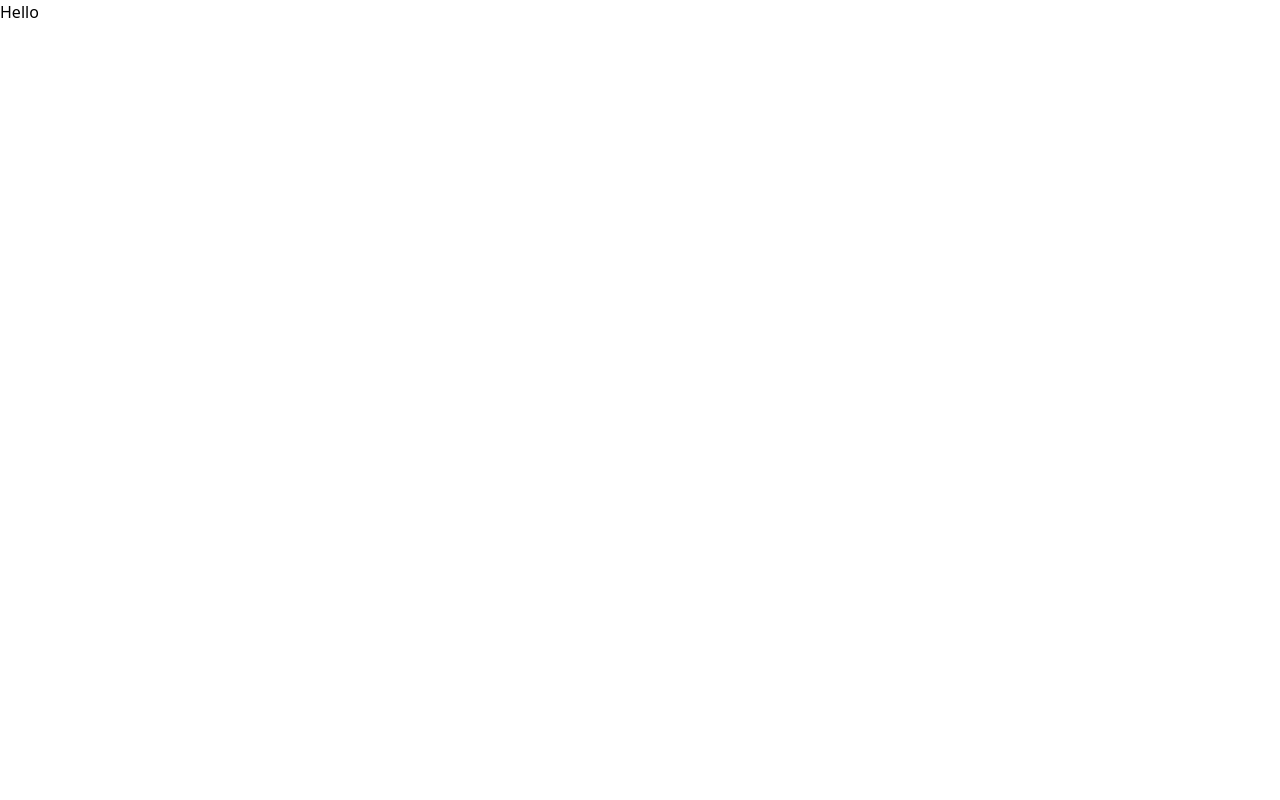
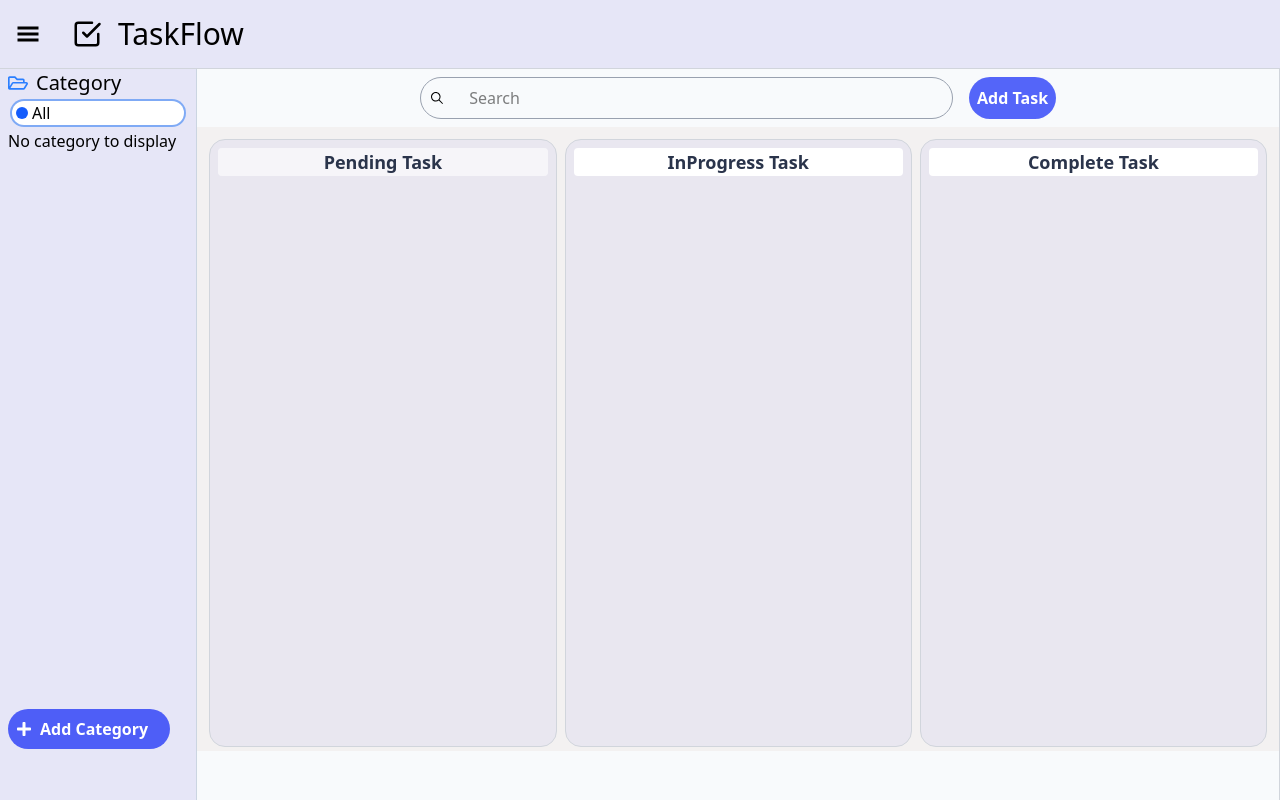
Before and after one commit to Vandana6261/todo-taskflow, a React app in the folder frontend/: page /dashboard in a window 1280 px wide. Built offline with nearby package versions, Linux system fonts and the light colour scheme; the HTML template or start-up script is replaced by a standard one.

Commit message:
refactor:- store token in local storage instead of cookies

```diff
--- a/frontend/src/hooks/useTodo.js
+++ b/frontend/src/hooks/useTodo.js
@@ -16,7 +16,7 @@ export function useTodo() {
     console.log("loadTodo called")
     setLoading(true);
     try {
-      const token = getToken("token")
+      const token = await agetToken();
       console.log(token)
       const response = await fetch("http://localhost:5000/api/todo/getTodo", {
         method: "GET",
@@ -49,7 +49,7 @@ export function useTodo() {
   async function loadCat() {
     console.log("loadCat called")
     try {
-      const token = getToken("token");
+      const token = await getToken();
       const response = await fetch("http://localhost:5000/api/todo/getCat", {
         method: "GET",
         headers: {
@@ -75,11 +75,13 @@ export function useTodo() {
 
   async function addTask(task) {
     try {
+      const token = await getToken();
       console.log("addTask called");
       const response = await fetch("http://localhost:5000/api/todo", {
         method: "POST",
         headers: {
           "Content-Type": "application/json",
+          "Authorization": `Bearer ${token}`
         },
         body: JSON.stringify(task),
       });
@@ -236,7 +238,7 @@ export function useTodo() {
         const token = loginResponse.token;
         setUserData(loginResponse.user);
         console.log(loginResponse, 220);
-        document.cookie = `token=${token}; path=/; max-age:86400`;
+        localStorage.setItem("token", JSON.stringify(token))
         return { success: true };
       }
       else
@@ -268,7 +270,8 @@ export function useTodo() {
         const token = loginResponse.token;
         setUserData(loginResponse.user);
 
-        document.cookie = `token=${token}; path="/"; max-age:86400`;
+        // document.cookie = `token=${token}; path="/"; max-age:86400`;
+        await localStorage.setItem("token", JSON.stringify(token))
         return { success: true };
       }
       else
@@ -296,16 +299,7 @@ export function useTodo() {
 
   function getToken(name) {           // name = "token"
     console.log("GetToken called");
-    const cookieString = document.cookie;     // get all cookies in string
-    const cookies = cookieString.split("; ");
-    for(let cookie of cookies)
-    {
-      // console.log(cookie);
-      const [key, value] = cookie.split("=");
-
-      if(key === name) return value;
-    }
-    return null;
+    const token = JSON.parse(localStorage.getItem("token")) || [];
   }
 
   return {
--- a/frontend/src/pages/Dashboard.jsx
+++ b/frontend/src/pages/Dashboard.jsx
@@ -8,20 +8,9 @@ import { GiHamburgerMenu } from "react-icons/gi";
 import { FiCheckSquare } from "react-icons/fi";
 
 export async function loadProfile({ request }) {
-  const cookieHeader = request.headers.get("cookie");
 
-  let token = 3;
+  let token = JSON.parse(localStorage.getItem("token")) || {}
 
-  if (cookieHeader) {
-    const cookies = cookieHeader.split("; ");
-
-    for (let cookie of cookies) {
-      const [key, value] = cookie.split("=");
-      if (key === "token") {
-        token = value;
-      }
-    }
-  }
 
   console.log("Token:", token);
 
@@ -37,7 +26,35 @@ function Dashboard() {
 
   return (
      <>
-      <h2>Hello</h2>
+      {/* <h2>Hello</h2> */}
+      <div className='max-w-[1400px] mx-auto h-screen flex flex-col bg-[#c7c7ee71]'>
+        {/* previous ui-bg :- e0e5ebd2 */}
+        {/* header */}
+        <header className='flex justify-start items-center h-auto p-4 border-b border-gray-300 gap-8'>
+          <span className='text-2xl'>
+            <GiHamburgerMenu />
+          </span>
+          <div className='flex items-center gap-4 text-3xl '>
+            <span>
+              <FiCheckSquare />
+            </span>
+            <h2>TaskFlow</h2>
+          </div>
+        </header>
+
+        <div className='flex flex-1 items-center overflow-hidden'>
+          {/* category */}
+          <aside className='flex-1 border-r border-[#CBD5E1] px-2 h-full '>
+            <Category />
+          </aside>
+
+          {/* main */}
+          <main className='flex-6 border-r border-gray-300 h-full '>
+            <TaskList />
+          </main>
+        </div>
+
+      </div>
     </>
   )
 }
```
